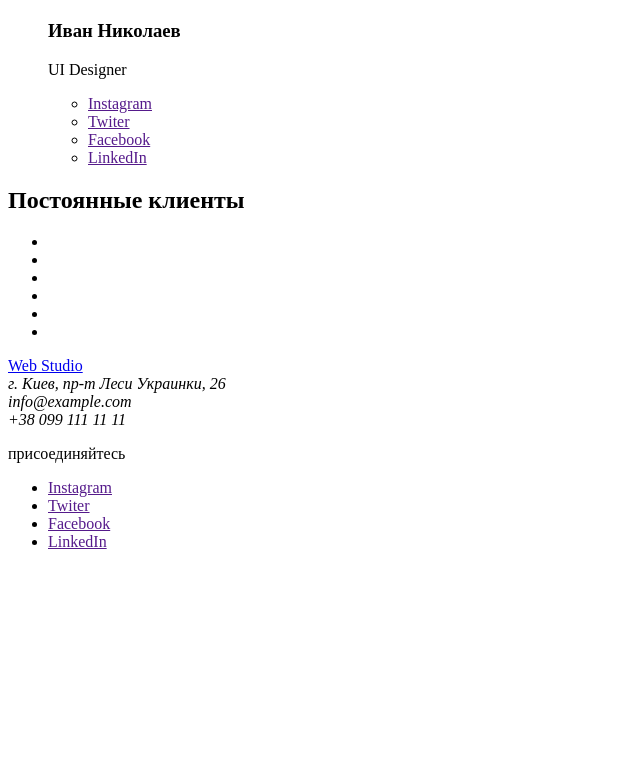
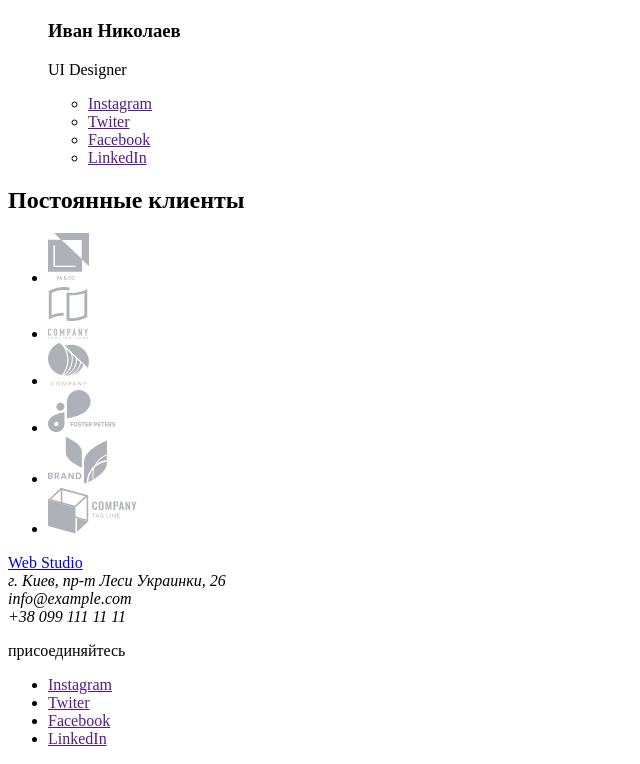
Before and after one commit to ionblak/github-GoIt-home-work1, a plain HTML site: page index.html in a window 1280 px wide. Shown: the part 3348-4112 px from the top of the page, without its empty margins (0-640 px from the left). Before the commit the page ends 3915 px from the top, so only its background shows below. Drawn offline with Linux system fonts and the light colour scheme.

Commit message:
добавил клиентов сайта

```diff
--- a/index.html
+++ b/index.html
@@ -169,15 +169,28 @@
       <section>
         <h2>Постоянные клиенты</h2>
         <ul>
-          <li></li>
-          <li></li>
-          <li></li>
-          <li></li>
-          <li></li>
-          <li></li>
+          <li>
+            <a href=""><img src="./image/logo1.svg" alt="logo-1" /></a>
+          </li>
+          <li>
+            <a href=""><img src="./image/logo2.svg" alt="logo-2" /></a>
+          </li>
+          <li>
+            <a href=""><img src="./image/logo3.svg" alt="logo-3" /></a>
+          </li>
+          <li>
+            <a href=""><img src="./image/logo4.svg" alt="logo-4" /></a>
+          </li>
+          <li>
+            <a href=""><img src="./image/logo5.svg" alt="logo-5" /></a>
+          </li>
+          <li>
+            <a href=""><img src="./image/logo6.svg" alt="logo-6" /></a>
+          </li>
         </ul>
       </section>
     </main>
+    <!-- Подвал сайта -->
     <footer>
       <a href="./index.html">Web Studio</a>
       <address>
```
Also changed, not shown: image/logo1.svg (added), image/logo2.svg (added), image/logo3.svg (added), image/logo4.svg (added), image/logo5.svg (added), image/logo6.svg (added), image/десктопные приложения.jpg (deleted), image/дизайнерские решения.jpg (deleted), image/мобильные приложения.jpg (deleted).
